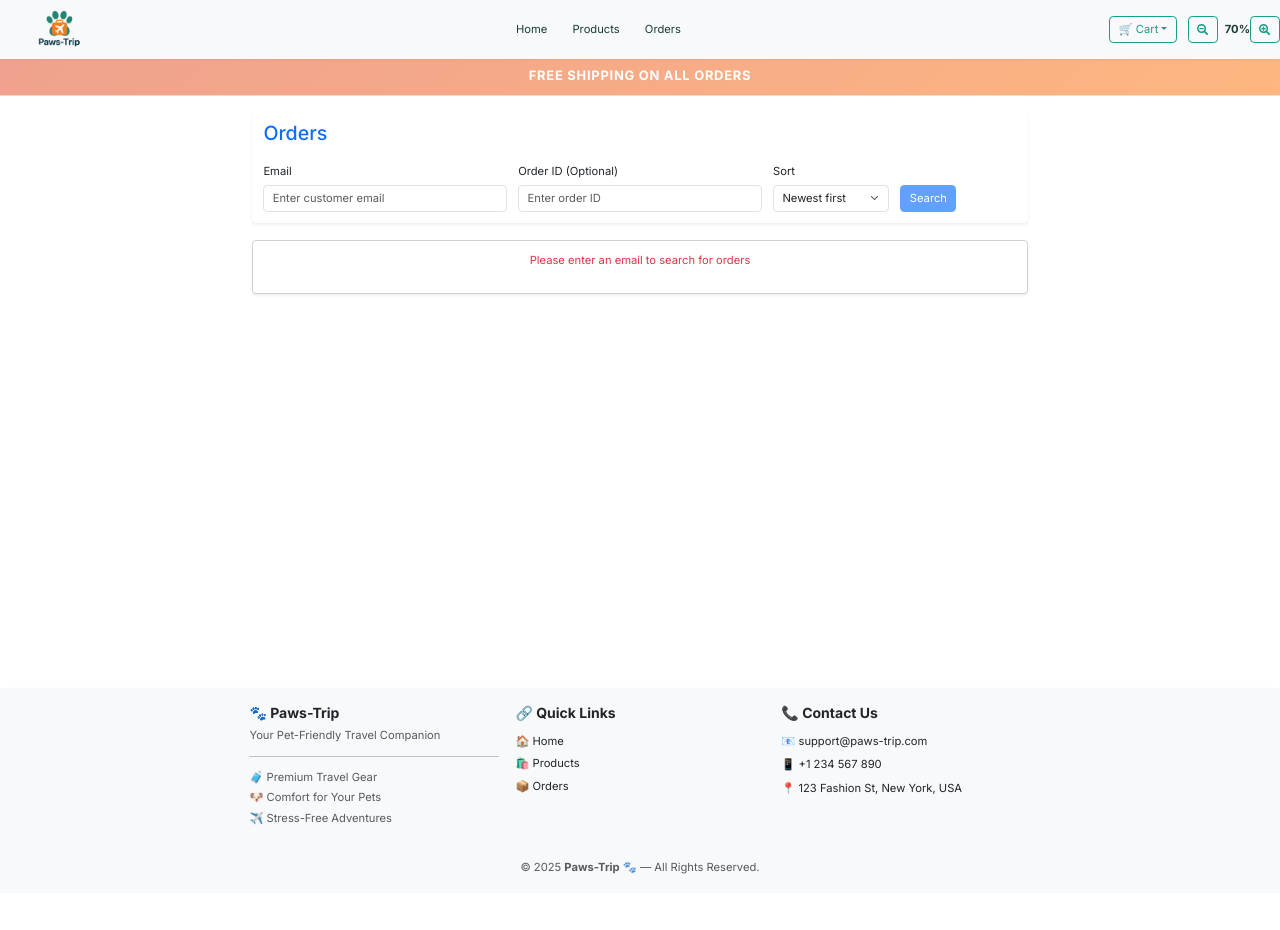
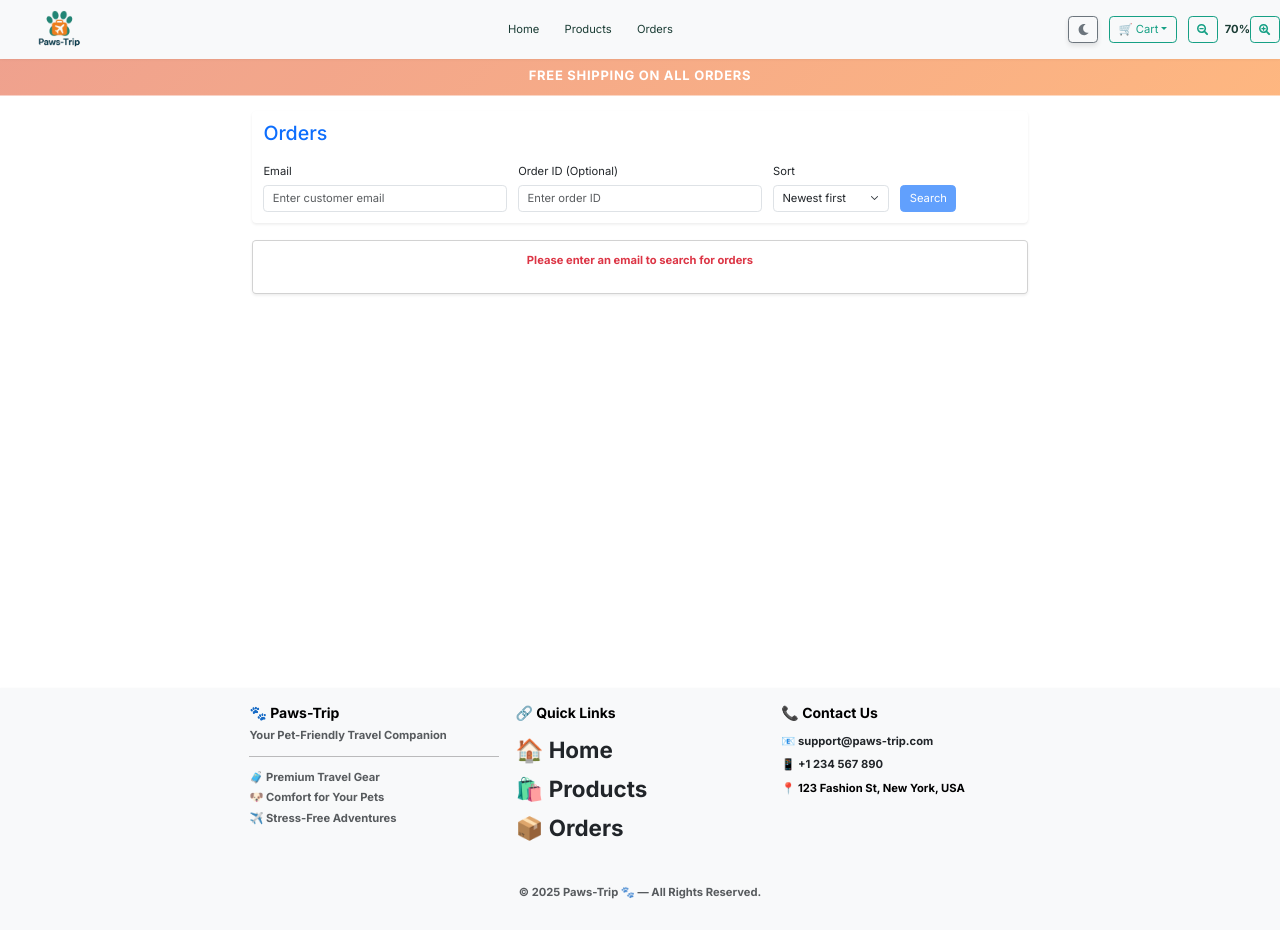
Before and after one commit to Hamadataha90/Paws-Trip, a Next.js app: page /orders in a window 1280 px wide. Before the commit the page ends 893 px from the top, so only its background shows below. Built offline with nearby package versions, Linux system fonts and the light colour scheme.

Commit message:
dark mode

```diff
--- a/app/globals.css
+++ b/app/globals.css
@@ -6,9 +6,12 @@
   margin: 0;
   padding: 0;
   box-sizing: border-box;
-  font-family: 'Inter', sans-serif; /* Default font */
-  scrollbar-width: none; /* Firefox */
-  -ms-overflow-style: none; /* Internet Explorer & Edge */
+  font-family: 'Inter', sans-serif;
+  /* Default font */
+  scrollbar-width: none;
+  /* Firefox */
+  -ms-overflow-style: none;
+  /* Internet Explorer & Edge */
 }
 
 /* Support Arabic language */
@@ -21,30 +24,78 @@ html[lang="ar"] * {
   display: none;
 }
 
-/* 🔹 Root variables */
+
+
+
+
+/* 🌈 Theme variables */
 :root {
-  --primary-color: #007bff;
-  --secondary-color: #6c757d;
-  --background-light: #ffffff;
-  --background-dark: #1a1a1a;
-  --text-light: #333;
-  --text-dark: #f5f5f5;
+  --background: white;
+  --foreground: white;
+  --primary-color: #e83249;
+  --primary-color-dark: #3700B3;
+  --secondary-color: #fce6e9;
+  --background-navbar: white;
+  --lang-icon: black;
+  --button-background: transparent;
+  --button-color: white;
+  --card-background: white;
+  --title-color: black;
+  --btn-color: #e83249;
+  --tab-color: #e83249;
+  --logo-color: white;
+  --order-btn-color: #e83249;
+  --btn-order: white;
+}
+
+/* 🌙 Dark mode styles */
+[data-theme='dark'] {
+  --background: black;
+  --foreground: black;
+  --secondary-color: #151818;
+  --background-navbar: black;
+  --lang-icon: white;
+  --primary-color: black;
+  --button-background: #e83249;
+  --primary-color-dark: white;
+  --button-color: white;
+  --card-background: #151818;
+  --title-color: white;
+  --btn-color: white;
+  --tab-color: #e83249;
+  --logo-color: #e83249;
+  --btn-order: black;
+  --order-btn-color: white;
 }
 
 /* 🌞 Light mode styles */
 body {
-  background-color: var(--background-light);
-  color: var(--text-light);
-  font-size: 1rem; /* 16px */
+  background: var(--background) !important;
+  color: var(--foreground);
+  font-size: 1rem;
   line-height: 1.6;
-  overflow-x: hidden; /* Prevent horizontal scrolling */
+  overflow-x: hidden;
+  /* Prevent horizontal scrolling */
+}
+.toggle-theme-btn{
+  top: 20px;
+  right: 20px;
+  background-color: var(--button-background);
+  color: var(--button-color);
+  border: none;
+  padding: 10px;
+  border-radius: 50%;
+  cursor: pointer;
+  box-shadow: 0px 4px 8px rgba(0, 0, 0, 0.1);
 }
 
-/* 🌙 Dark mode styles */
-[data-theme="dark"] {
-  background-color: var(--background-dark);
-  color: var(--text-dark);
+.text-center {
+  font-size: 2rem;
+  font-weight: 700;
+  color: var(--title-color);
+  margin-bottom: 1rem;
 }
+
 
 /* 🛒 Product details section */
 .col-details {
@@ -86,7 +137,8 @@ body {
 .free-shipping-banner {
   background: linear-gradient(135deg, #ef9d89, #feb47b);
   color: #fff;
-  font-size: 1.125rem; /* 18px */
+  font-size: 1.125rem;
+  /* 18px */
   font-weight: bold;
   padding: 12px;
   text-align: center;
@@ -110,6 +162,7 @@ body {
     transform: scale(1);
     opacity: 0.9;
   }
+
   to {
     transform: scale(1.05);
     opacity: 1;
@@ -129,17 +182,20 @@ body {
 
 /* ✅ Typography improvements */
 h1 {
-  font-size: 2rem; /* 32px */
+  font-size: 2rem;
+  /* 32px */
   font-weight: 700;
 }
 
 h2 {
-  font-size: 1.5rem; /* 24px */
+  font-size: 1.5rem;
+  /* 24px */
   font-weight: 600;
 }
 
 p {
-  font-size: 1rem; /* 16px */
+  font-size: 1rem;
+  /* 16px */
   line-height: 1.6;
 }
 
@@ -173,9 +229,12 @@ img {
 }
 
 @keyframes bounce {
-  0%, 100% {
+
+  0%,
+  100% {
     transform: translateY(0);
   }
+
   50% {
     transform: translateY(6px);
   }
@@ -184,9 +243,17 @@ img {
 .fade-in {
   animation: fadeIn 0.6s ease-in;
 }
+
 @keyframes fadeIn {
-  from { opacity: 0; transform: translateY(10px); }
-  to { opacity: 1; transform: translateY(0); }
+  from {
+    opacity: 0;
+    transform: translateY(10px);
+  }
+
+  to {
+    opacity: 1;
+    transform: translateY(0);
+  }
 }
 
 .card-hover {
--- a/app/products/page.js
+++ b/app/products/page.js
@@ -17,7 +17,7 @@ export default async function ProductsPage() {
 
   return (
     <Container fluid className="mt-5 w-75 mx-auto">
-      <h1 className="text-center display-5 fw-bold mb-4">
+      <h1 className="title text-center display-5 fw-bold mb-4">
         🛍️ Browse Our Collection
       </h1>
       <hr className="my-5" />
--- a/app/sharedcomponent/nav-bar.js
+++ b/app/sharedcomponent/nav-bar.js
@@ -2,11 +2,18 @@
 
 import { useState, useEffect } from "react";
 import { useRouter } from "next/navigation"; // استيراد useRouter
-import { Navbar, Nav, Container, Button, Badge, Dropdown, OverlayTrigger, Tooltip } from "react-bootstrap";
-import { FaSearchPlus, FaSearchMinus } from "react-icons/fa"; // استيراد أيقونات زيادة ونقصان الزوم
-import ClientZoomEffect from "./ClientZoomEffect"; // استيراد مكون الزوم
-
-
+import {
+  Navbar,
+  Nav,
+  Container,
+  Button,
+  Badge,
+  Dropdown,
+  OverlayTrigger,
+  Tooltip,
+} from "react-bootstrap";
+import { FaSearchPlus, FaSearchMinus, FaMoon, FaSun } from "react-icons/fa";
+import ClientZoomEffect from "./ClientZoomEffect";
 
 const NavBar = () => {
   const [cartCount, setCartCount] = useState(0);
@@ -15,12 +22,30 @@ const NavBar = () => {
   const [zoomLevel, setZoomLevel] = useState(70); // قيمة الزوم الافتراضية
   const [expandedIndex, setExpandedIndex] = useState(null);
   const router = useRouter(); // استخدام useRouter
+  const [theme, setTheme] = useState("light");
+
+  useEffect(() => {
+    // تحميل الثيم من localStorage أو تعيين "light" كقيمة افتراضية
+    const savedTheme = localStorage.getItem("theme") || "light";
+    setTheme(savedTheme);
+    document.documentElement.setAttribute("data-theme", savedTheme);
+  }, []);
+
+  const toggleTheme = () => {
+    const newTheme = theme === "light" ? "dark" : "light";
+    setTheme(newTheme);
+    localStorage.setItem("theme", newTheme);
+    document.documentElement.setAttribute("data-theme", newTheme);
+  };
 
   useEffect(() => {
     const updateCartCount = () => {
       try {
         const storedCart = JSON.parse(localStorage.getItem("cart")) || [];
-        const totalItems = storedCart.reduce((sum, item) => sum + item.quantity, 0);
+        const totalItems = storedCart.reduce(
+          (sum, item) => sum + item.quantity,
+          0
+        );
         setCartCount(totalItems);
         setCartItems(storedCart);
       } catch (error) {
@@ -41,7 +66,6 @@ const NavBar = () => {
       setShowCart(false); // إغلاق السلة بعد تأخير
     }, 2000); // التأخير بالـ 2 ثانية
   };
-
 
   // دالة لزيادة الزوم
   const increaseZoom = () => {
@@ -68,7 +92,9 @@ const NavBar = () => {
   const decreaseQuantity = (id, e) => {
     e.stopPropagation();
     const updatedCart = cartItems.map((item) =>
-      item.id === id && item.quantity > 1 ? { ...item, quantity: item.quantity - 1 } : item
+      item.id === id && item.quantity > 1
+        ? { ...item, quantity: item.quantity - 1 }
+        : item
     );
     localStorage.setItem("cart", JSON.stringify(updatedCart));
     setCartItems(updatedCart);
@@ -93,14 +119,22 @@ const NavBar = () => {
   };
 
   // حساب الإجمالي
-  const totalPrice = cartItems.reduce((sum, item) => sum + item.price * item.quantity, 0);
+  const totalPrice = cartItems.reduce(
+    (sum, item) => sum + item.price * item.quantity,
+    0
+  );
 
   return (
     <>
-
-    <ClientZoomEffect zoomLevel={zoomLevel} /> {/* هنا قمنا بتمرير قيمة الزوم */}
-
-    <Navbar expand="lg" bg="light" variant="light" className="shadow-sm sticky-top" style={{ backgroundColor: "#f8f9fa" }}>
+      <ClientZoomEffect zoomLevel={zoomLevel} />{" "}
+      {/* هنا قمنا بتمرير قيمة الزوم */}
+      <Navbar
+        expand="lg"
+        bg="light"
+        variant="light"
+        className="shadow-sm sticky-top"
+        style={{ backgroundColor: "#f8f9fa" }}
+      >
         <Navbar.Brand
           onClick={() => handleNavigation("/")}
           style={{
@@ -114,7 +148,6 @@ const NavBar = () => {
             transition: "color 0.3s ease",
           }}
         >
-
           {/* Paws Trip */}
 
           <img
@@ -122,14 +155,14 @@ const NavBar = () => {
             alt="Logo"
             width="100"
             height="20"
-    style={{ marginRight: "10px", borderRadius: "50%", padding: "2px",}}
+            style={{ marginRight: "10px", borderRadius: "50%", padding: "2px" }}
           />
         </Navbar.Brand>
 
         <Navbar.Toggle aria-controls="basic-navbar-nav" />
         <Navbar.Collapse id="basic-navbar-nav">
           <Nav className="mx-auto">
-          {["/", "/products", "/orders", "/contact"].map((path, idx) => (
+            {["/", "/products", "/orders"].map((path, idx) => (
               <Nav.Link
                 key={idx}
                 onClick={() => handleNavigation(path)} // استبدال as={Link} بـ onClick
@@ -147,13 +180,23 @@ const NavBar = () => {
             ))}
           </Nav>
 
+          {/* Theme Toggle Button */}
+          <Button
+            onClick={toggleTheme}
+            variant="outline-secondary"
+            className="me-3 toggle-theme-btn"
 
-
-
-
+          >
+            {theme === "light" ? <FaMoon /> : <FaSun />}
+          </Button>
 
           {/* Cart Dropdown */}
-        <Dropdown show={showCart} onToggle={(isOpen) => setShowCart(isOpen)} align="end"  autoClose="outside" >
+          <Dropdown
+            show={showCart}
+            onToggle={(isOpen) => setShowCart(isOpen)}
+            align="end"
+            autoClose="outside"
+          >
             <Dropdown.Toggle
               as={Button}
               variant="outline-dark"
@@ -178,7 +221,11 @@ const NavBar = () => {
                 <Badge
                   bg="danger"
                   className="position-absolute top-0 start-100 translate-middle rounded-circle"
-                style={{ fontSize: "0.7rem", padding: "0.3em 0.5em", backgroundColor: "#e74c3c" }}
+                  style={{
+                    fontSize: "0.7rem",
+                    padding: "0.3em 0.5em",
+                    backgroundColor: "#e74c3c",
+                  }}
                 >
                   {cartCount}
                 </Badge>
@@ -207,11 +254,18 @@ const NavBar = () => {
                       onClick={(e) => e.stopPropagation()}
                       className="d-flex align-items-center mb-3 p-3"
                       style={{
-                      borderBottom: index < cartItems.length - 1 ? "1px solid #ecf0f1" : "none",
+                        borderBottom:
+                          index < cartItems.length - 1
+                            ? "1px solid #ecf0f1"
+                            : "none",
                         transition: "background-color 0.3s ease",
                       }}
-                    onMouseEnter={(e) => (e.currentTarget.style.backgroundColor = "#f5f6f5")}
-                    onMouseLeave={(e) => (e.currentTarget.style.backgroundColor = "transparent")}
+                      onMouseEnter={(e) =>
+                        (e.currentTarget.style.backgroundColor = "#f5f6f5")
+                      }
+                      onMouseLeave={(e) =>
+                        (e.currentTarget.style.backgroundColor = "transparent")
+                      }
                     >
                       <img
                         src={item.image}
@@ -225,16 +279,14 @@ const NavBar = () => {
                           border: "1px solid #ddd",
                         }}
                       />
-
                       ...
-
-
-
                       <div style={{ flex: 1 }}>
                         <div
                           onClick={(e) => {
                             e.stopPropagation();
-      setExpandedIndex(expandedIndex === index ? null : index);
+                            setExpandedIndex(
+                              expandedIndex === index ? null : index
+                            );
                           }}
                           style={{
                             fontWeight: "bold",
@@ -243,24 +295,26 @@ const NavBar = () => {
                             cursor: "pointer",
                             overflow: "hidden",
                             textOverflow: "ellipsis",
-      whiteSpace: expandedIndex === index ? "normal" : "nowrap",
+                            whiteSpace:
+                              expandedIndex === index ? "normal" : "nowrap",
                             maxWidth: "250px",
                             transition: "all 0.3s ease",
-      maxHeight: expandedIndex === index ? "100px" : "1.2em", // ✅ هنا المفتاح
-      overflowY: expandedIndex === index ? "auto" : "hidden",
+                            maxHeight:
+                              expandedIndex === index ? "100px" : "1.2em", // ✅ هنا المفتاح
+                            overflowY:
+                              expandedIndex === index ? "auto" : "hidden",
                           }}
                           title={item.title}
                         >
                           {item.title}
                         </div>
 
-
-
-
                         <div style={{ fontSize: "0.9rem", color: "#7f8c8d" }}>
-                        Color: <span style={{ textTransform: "capitalize" }}>{item.color}</span>
+                          Color:{" "}
+                          <span style={{ textTransform: "capitalize" }}>
+                            {item.color}
+                          </span>
                         </div>
-
 
                         <div className="d-flex align-items-center mt-2">
                           <Button
@@ -284,7 +338,13 @@ const NavBar = () => {
                           >
                             -
                           </Button>
-                        <span style={{ margin: "0 12px", color: "#1a3c34", fontWeight: "500" }}>
+                          <span
+                            style={{
+                              margin: "0 12px",
+                              color: "#1a3c34",
+                              fontWeight: "500",
+                            }}
+                          >
                             {item.quantity}
                           </span>
                           <Button
@@ -309,11 +369,20 @@ const NavBar = () => {
                             +
                           </Button>
                         </div>
-                      <div style={{ fontSize: "1rem", color: "#e74c3c", marginTop: "8px" }}>
+                        <div
+                          style={{
+                            fontSize: "1rem",
+                            color: "#e74c3c",
+                            marginTop: "8px",
+                          }}
+                        >
                           ${(item.price * item.quantity).toFixed(2)}
                         </div>
                       </div>
-                    <OverlayTrigger placement="top" overlay={<Tooltip>Remove this item</Tooltip>}>
+                      <OverlayTrigger
+                        placement="top"
+                        overlay={<Tooltip>Remove this item</Tooltip>}
+                      >
                         <Button
                           variant="outline-danger"
                           size="sm"
@@ -338,18 +407,35 @@ const NavBar = () => {
                       </OverlayTrigger>
                     </Dropdown.Item>
                   ))}
-                <Dropdown.Divider style={{ borderColor: "#ecf0f1", margin: "10px 0" }} />
+                  <Dropdown.Divider
+                    style={{ borderColor: "#ecf0f1", margin: "10px 0" }}
+                  />
                   <Dropdown.Item as="div" className="p-2">
                     <div className="d-flex justify-content-between mb-3">
-                    <span style={{ fontWeight: "bold", color: "#1a3c34", fontSize: "1.1rem" }}>
+                      <span
+                        style={{
+                          fontWeight: "bold",
+                          color: "#1a3c34",
+                          fontSize: "1.1rem",
+                        }}
+                      >
                         Total:
                       </span>
-                    <span style={{ fontWeight: "bold", color: "#e74c3c", fontSize: "1.1rem" }}>
+                      <span
+                        style={{
+                          fontWeight: "bold",
+                          color: "#e74c3c",
+                          fontSize: "1.1rem",
+                        }}
+                      >
                         ${totalPrice.toFixed(2)}
                       </span>
                     </div>
                     <div className="d-flex justify-content-between">
-                    <OverlayTrigger placement="top" overlay={<Tooltip>Clear your cart</Tooltip>}>
+                      <OverlayTrigger
+                        placement="top"
+                        overlay={<Tooltip>Clear your cart</Tooltip>}
+                      >
                         <Button
                           variant="outline-danger"
                           size="sm"
@@ -371,7 +457,10 @@ const NavBar = () => {
                           Remove All
                         </Button>
                       </OverlayTrigger>
-                    <OverlayTrigger placement="top" overlay={<Tooltip>Complete your purchase</Tooltip>}>
+                      <OverlayTrigger
+                        placement="top"
+                        overlay={<Tooltip>Complete your purchase</Tooltip>}
+                      >
                         <Button
                           onClick={() => handleNavigation("/checkout")} // تعديل هنا كمان
                           variant="success"
@@ -381,8 +470,12 @@ const NavBar = () => {
                             borderColor: "#16a085",
                             transition: "all 0.3s ease",
                           }}
-                        onMouseEnter={(e) => (e.target.style.backgroundColor = "#138d75")}
-                        onMouseLeave={(e) => (e.target.style.backgroundColor = "#16a085")}
+                          onMouseEnter={(e) =>
+                            (e.target.style.backgroundColor = "#138d75")
+                          }
+                          onMouseLeave={(e) =>
+                            (e.target.style.backgroundColor = "#16a085")
+                          }
                         >
                           Proceed to Checkout
                         </Button>
@@ -392,12 +485,13 @@ const NavBar = () => {
                 </>
               ) : (
                 <Dropdown.Item as="div" className="text-center p-4">
-                <span style={{ color: "#7f8c8d", fontSize: "1rem" }}>Your cart is empty</span>
+                  <span style={{ color: "#7f8c8d", fontSize: "1rem" }}>
+                    Your cart is empty
+                  </span>
                 </Dropdown.Item>
               )}
             </Dropdown.Menu>
           </Dropdown>
-
 
           {/* Zoom Controls */}
           <div className="d-flex align-items-center ms-3 ">
@@ -411,10 +505,12 @@ const NavBar = () => {
                 transition: "all 0.3s ease",
               }}
             >
-
               <FaSearchMinus />
             </Button>
-            <span style={{ color: "#1a3c34", fontWeight: "bold" }}> {zoomLevel}%</span>
+            <span style={{ color: "#1a3c34", fontWeight: "bold" }}>
+              {" "}
+              {zoomLevel}%
+            </span>
             <Button
               variant="outline-dark"
               onClick={increaseZoom}
@@ -424,12 +520,9 @@ const NavBar = () => {
                 transition: "all 0.3s ease",
               }}
             >
-
               <FaSearchPlus />
             </Button>
           </div>
-
-
         </Navbar.Collapse>
       </Navbar>
     </>
```
Lines whose indentation alone changed are shown as unchanged.
